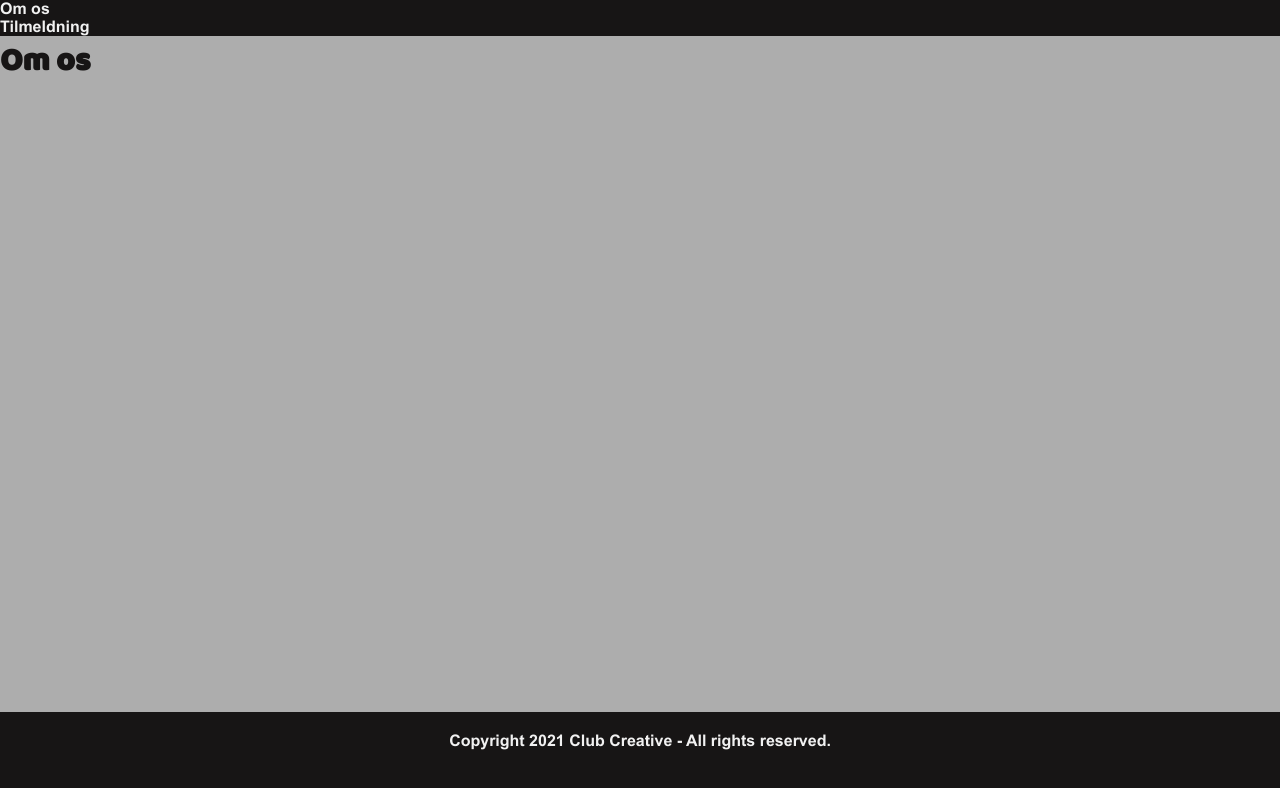
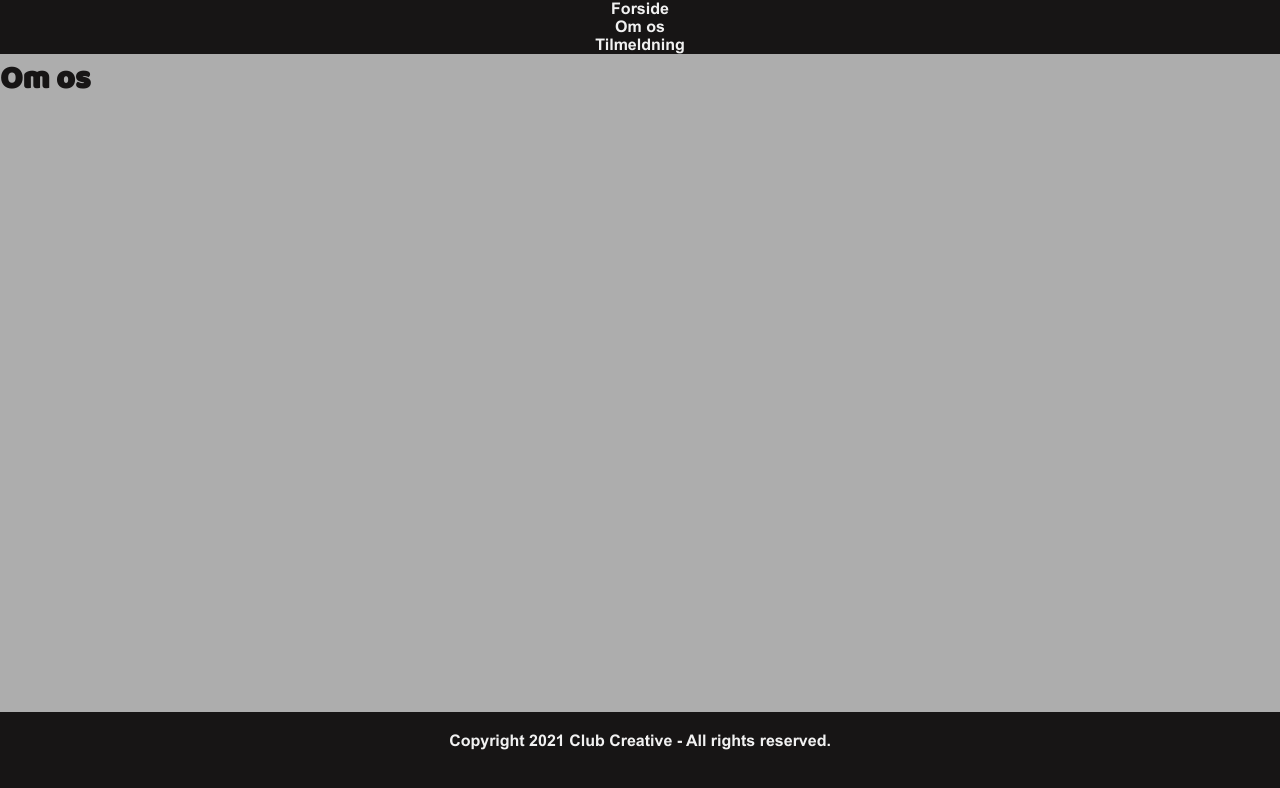
Before and after one commit to yase0141/Club.Creative, a plain HTML site: page Om-os.html in a window 1280 px wide. Drawn offline with Linux system fonts and the light colour scheme.

Commit message:
Tilføjelse af forside

```diff
--- a/Om-os.html
+++ b/Om-os.html
@@ -13,6 +13,7 @@
     <header>
         <nav>
             <ul class="header">
+                <li><a href="index.html">Forside</a></li>
                 <li><a href="Om-os.html">Om os</a></li>
                 <li><a href="Tilmeldning.html">Tilmeldning</a></li>
             </ul>
--- a/style.css
+++ b/style.css
@@ -51,6 +51,7 @@ a {
     color: #F1F1F1;
     font-family: ArialB;
     background-color:#171515;
+    text-align: center;
 }
 /**/
 
```
Also changed, not shown: Tilmelding.html (+1 -0 lines), index.html (+1 -0 lines).
